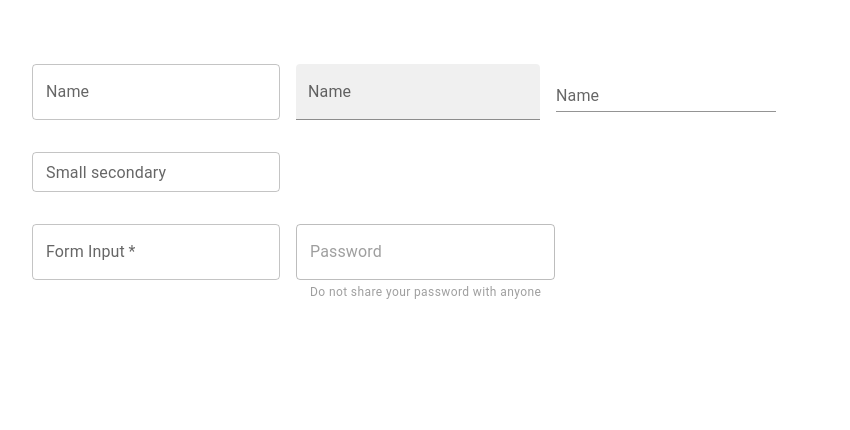
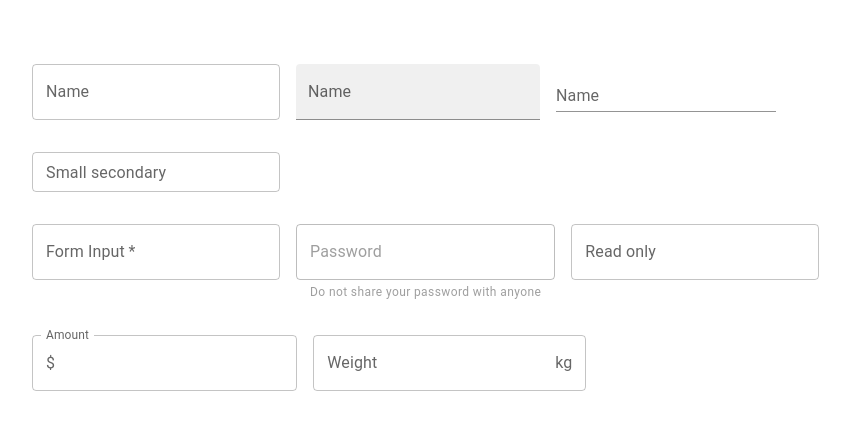
Before and after one commit to Dulatto/react-mui, a React (Create React App) app: page / in a window 1280 px wide. Shown: the top 430 px of the page, without its empty margins (32-882 px from the left). Built offline with nearby package versions, Linux system fonts and the light colour scheme.

Commit message:
mui input adornment

```diff
--- a/src/components/MuiTextField.tsx
+++ b/src/components/MuiTextField.tsx
@@ -1,4 +1,4 @@
-import {Stack, TextField} from '@mui/material';
+import {Stack, TextField, InputAdornment} from '@mui/material';
 
 export const MuiTextField = () => {
   return (
@@ -14,6 +14,17 @@ export const MuiTextField = () => {
         <Stack spacing={2} direction='row'>
         <TextField label='Form Input' required/>
         <TextField label='Password' type='password' helperText='Do not share your password with anyone' disabled/>
+        <TextField label='Read only' InputProps={{ readOnly: true }}/>
+        </Stack>
+        <Stack spacing={2} direction='row'>
+            <TextField label='Amount'
+            InputProps={{ startAdornment: <InputAdornment position='start'>$</InputAdornment>,
+        }}
+            />
+            <TextField label='Weight'
+             InputProps={{ endAdornment: <InputAdornment position='end'>kg</InputAdornment>,
+            }}
+            />
         </Stack>
     </Stack>
   )
```
